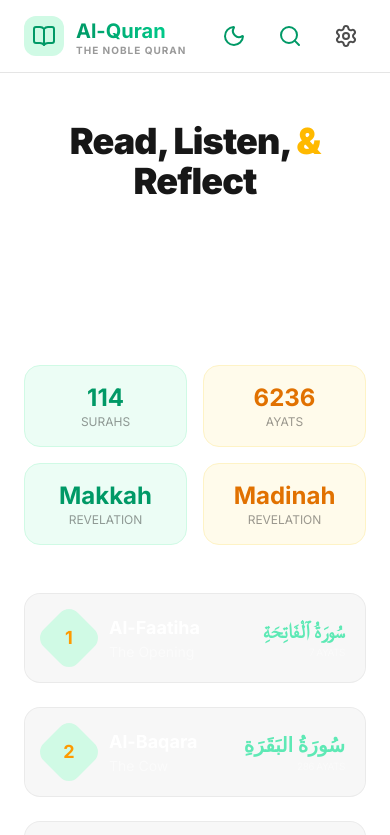
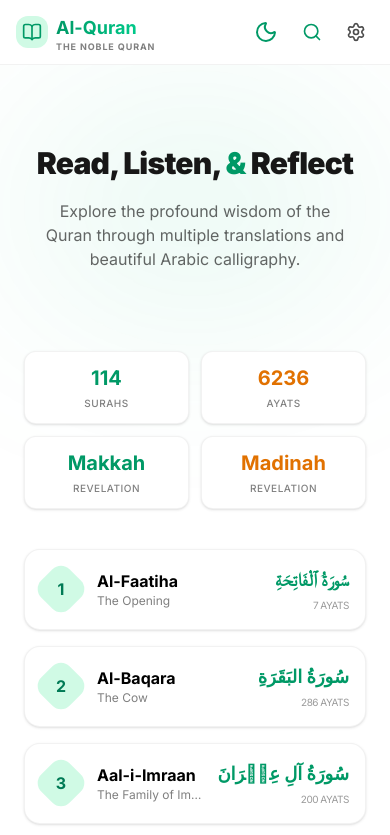
Before and after one commit to shuvo794/Quran-Web-Application, a Next.js app: page / in a window 390 px wide. Shown: the top 835 px of the page. Built offline with nearby package versions, Linux system fonts and the light colour scheme; a web font is replaced by a local one.

Commit message:
feat: implement homepage UI with responsive navigation and interactive surah cards

```diff
--- a/app/page.tsx
+++ b/app/page.tsx
@@ -11,38 +11,40 @@ export default async function HomePage() {
   return (
     <div className="max-w-7xl mx-auto px-6 py-12">
       {/* Hero Section */}
-      <section className="mb-16 text-center">
-        <h2 className="text-4xl md:text-6xl font-black mb-4 tracking-tight">
-          Read, Listen, <span className="text-amber-400">&</span> Reflect
+      <section className="mb-12 md:mb-16 text-center relative py-8 md:py-12">
+        {/* Subtle background glow */}
+        <div className="absolute inset-0 bg-emerald-500/10 dark:bg-emerald-500/5 blur-[100px] -z-10 rounded-full" />
+        <h2 className="text-3xl sm:text-4xl md:text-6xl font-black mb-4 tracking-tight leading-tight">
+          Read, Listen, <span className="text-emerald-600 dark:text-emerald-400">&</span> Reflect
         </h2>
-        <p className="text-white/60 max-w-2xl mx-auto text-lg">
+        <p className="text-black/60 dark:text-white/60 max-w-2xl mx-auto text-base md:text-lg px-4">
           Explore the profound wisdom of the Quran through multiple translations
           and beautiful Arabic calligraphy.
         </p>
       </section>
 
       {/* Stats/Quick Actions */}
-      <div className="grid grid-cols-2 md:grid-cols-4 gap-4 mb-12">
-        <div className="p-4 rounded-2xl bg-emerald-50 dark:bg-emerald-950/20 border border-emerald-100 dark:border-white/5 text-center">
-          <p className="text-2xl font-bold text-emerald-600 dark:text-emerald-400">114</p>
-          <p className="text-xs text-black/40 dark:text-white/40 uppercase">Surahs</p>
+      <div className="grid grid-cols-2 md:grid-cols-4 gap-3 md:gap-4 mb-10 md:mb-12">
+        <div className="p-3 md:p-4 rounded-xl md:rounded-2xl bg-white dark:bg-white/5 border border-black/5 dark:border-white/5 text-center shadow-sm dark:shadow-none hover:border-emerald-500/30 transition-colors">
+          <p className="text-xl md:text-2xl font-bold text-emerald-600 dark:text-emerald-400">114</p>
+          <p className="text-[10px] md:text-xs text-black/50 dark:text-white/50 uppercase font-medium tracking-wider mt-1">Surahs</p>
         </div>
-        <div className="p-4 rounded-2xl bg-amber-50 dark:bg-amber-950/20 border border-amber-100 dark:border-white/5 text-center">
-          <p className="text-2xl font-bold text-amber-600 dark:text-amber-400">6236</p>
-          <p className="text-xs text-black/40 dark:text-white/40 uppercase">Ayats</p>
+        <div className="p-3 md:p-4 rounded-xl md:rounded-2xl bg-white dark:bg-white/5 border border-black/5 dark:border-white/5 text-center shadow-sm dark:shadow-none hover:border-amber-500/30 transition-colors">
+          <p className="text-xl md:text-2xl font-bold text-amber-600 dark:text-amber-400">6236</p>
+          <p className="text-[10px] md:text-xs text-black/50 dark:text-white/50 uppercase font-medium tracking-wider mt-1">Ayats</p>
         </div>
-        <div className="p-4 rounded-2xl bg-emerald-50 dark:bg-emerald-950/20 border border-emerald-100 dark:border-white/5 text-center">
-          <p className="text-2xl font-bold text-emerald-600 dark:text-emerald-400">Makkah</p>
-          <p className="text-xs text-black/40 dark:text-white/40 uppercase">Revelation</p>
+        <div className="p-3 md:p-4 rounded-xl md:rounded-2xl bg-white dark:bg-white/5 border border-black/5 dark:border-white/5 text-center shadow-sm dark:shadow-none hover:border-emerald-500/30 transition-colors">
+          <p className="text-xl md:text-2xl font-bold text-emerald-600 dark:text-emerald-400">Makkah</p>
+          <p className="text-[10px] md:text-xs text-black/50 dark:text-white/50 uppercase font-medium tracking-wider mt-1">Revelation</p>
         </div>
-        <div className="p-4 rounded-2xl bg-amber-50 dark:bg-amber-950/20 border border-amber-100 dark:border-white/5 text-center">
-          <p className="text-2xl font-bold text-amber-600 dark:text-amber-400">Madinah</p>
-          <p className="text-xs text-black/40 dark:text-white/40 uppercase">Revelation</p>
+        <div className="p-3 md:p-4 rounded-xl md:rounded-2xl bg-white dark:bg-white/5 border border-black/5 dark:border-white/5 text-center shadow-sm dark:shadow-none hover:border-amber-500/30 transition-colors">
+          <p className="text-xl md:text-2xl font-bold text-amber-600 dark:text-amber-400">Madinah</p>
+          <p className="text-[10px] md:text-xs text-black/50 dark:text-white/50 uppercase font-medium tracking-wider mt-1">Revelation</p>
         </div>
       </div>
 
       {/* Surah Grid */}
-      <div className="grid grid-cols-1 sm:grid-cols-2 lg:grid-cols-3 gap-6">
+      <div className="grid grid-cols-1 sm:grid-cols-2 lg:grid-cols-3 gap-4 md:gap-6">
         {surahs.map((surah) => (
           <SurahCard key={surah.number} surah={surah} />
         ))}
--- a/components/Navbar.tsx
+++ b/components/Navbar.tsx
@@ -11,34 +11,34 @@ export function Navbar() {
 
   return (
     <>
-      <nav className="sticky top-0 z-40 bg-white/80 dark:bg-black/80 backdrop-blur-md border-b border-black/10 dark:border-white/10 px-6 py-4 flex justify-between items-center transition-colors">
-        <Link href="/" className="flex items-center gap-3 group">
-          <div className="bg-emerald-100 dark:bg-emerald-900 group-hover:bg-emerald-200 dark:group-hover:bg-emerald-800 p-2 rounded-xl transition-colors">
-            <BookOpen className="w-6 h-6 text-emerald-600 dark:text-amber-400" />
+      <nav className="sticky top-0 z-40 bg-white/80 dark:bg-black/80 backdrop-blur-md border-b border-black/5 dark:border-white/10 px-4 md:px-6 py-3 md:py-4 flex justify-between items-center transition-colors">
+        <Link href="/" className="flex items-center gap-2 md:gap-3 group">
+          <div className="bg-emerald-100 dark:bg-emerald-900 group-hover:bg-emerald-200 dark:group-hover:bg-emerald-800 p-1.5 md:p-2 rounded-xl transition-colors">
+            <BookOpen className="w-5 h-5 md:w-6 md:h-6 text-emerald-600 dark:text-amber-400" />
           </div>
           <div>
-            <h1 className="text-xl font-bold bg-gradient-to-r from-emerald-600 to-emerald-400 dark:from-amber-400 dark:to-emerald-400 bg-clip-text text-transparent">
+            <h1 className="text-lg md:text-xl font-bold bg-gradient-to-r from-emerald-600 to-emerald-400 dark:from-amber-400 dark:to-emerald-400 bg-clip-text text-transparent">
               Al-Quran
             </h1>
-            <p className="text-[10px] text-black/40 dark:text-white/50 uppercase tracking-widest leading-none font-bold">The Noble Quran</p>
+            <p className="text-[9px] md:text-[10px] text-black/50 dark:text-white/50 uppercase tracking-widest leading-none font-bold">The Noble Quran</p>
           </div>
         </Link>
 
-        <div className="flex items-center gap-4">
+        <div className="flex items-center gap-2 md:gap-4">
           <ThemeToggle />
           <Link
             href="/search"
             className="p-2 hover:bg-black/5 dark:hover:bg-white/5 rounded-full transition-colors group"
             title="Search Ayats"
           >
-            <Search className="w-6 h-6 text-emerald-600 dark:text-emerald-400 group-hover:text-emerald-500 dark:group-hover:text-amber-400 transition-colors" />
+            <Search className="w-5 h-5 md:w-6 md:h-6 text-emerald-600 dark:text-emerald-400 group-hover:text-emerald-700 dark:group-hover:text-amber-400 transition-colors" />
           </Link>
           <button
             onClick={() => setIsSidebarOpen(true)}
             className="p-2 hover:bg-black/5 dark:hover:bg-white/5 rounded-full transition-colors group"
             title="Open Settings"
           >
-            <Settings className="w-6 h-6 text-black/70 dark:text-white/70 group-hover:text-emerald-500 dark:group-hover:text-amber-400 transition-colors" />
+            <Settings className="w-5 h-5 md:w-6 md:h-6 text-black/70 dark:text-white/70 group-hover:text-emerald-600 dark:group-hover:text-amber-400 transition-colors" />
           </button>
         </div>
       </nav>
--- a/components/SurahCard.tsx
+++ b/components/SurahCard.tsx
@@ -14,27 +14,27 @@ export function SurahCard({ surah }: { surah: SurahMetadata }) {
     >
       <Link
         href={`/surah/${surah.number}`}
-        className="group relative flex items-center gap-4 p-5 rounded-2xl bg-black/[0.03] dark:bg-white/[0.03] border border-black/5 dark:border-white/5 surah-card h-full"
+        className="group relative flex items-center gap-4 p-4 md:p-5 rounded-2xl bg-white dark:bg-white/[0.03] border border-black/5 dark:border-white/5 surah-card h-full shadow-sm dark:shadow-none hover:border-emerald-500/30 hover:shadow-md dark:hover:bg-white/[0.05] transition-all"
       >
-        <div className="relative flex-none w-12 h-12 flex items-center justify-center">
-          <div className="absolute inset-0 bg-emerald-100 dark:bg-emerald-900/30 rounded-xl rotate-45 group-hover:bg-emerald-200 dark:group-hover:bg-emerald-800/50 transition-colors" />
-          <span className="relative text-lg font-bold text-amber-500">{surah.number}</span>
+        <div className="relative flex-none w-10 h-10 md:w-12 md:h-12 flex items-center justify-center">
+          <div className="absolute inset-0 bg-emerald-100 dark:bg-emerald-900/40 rounded-xl rotate-45 group-hover:bg-emerald-200 dark:group-hover:bg-emerald-800/60 transition-colors" />
+          <span className="relative text-base md:text-lg font-bold text-emerald-700 dark:text-amber-400">{surah.number}</span>
         </div>
 
         <div className="flex-1 min-w-0">
-          <h3 className="text-lg font-bold text-white group-hover:text-emerald-400 transition-colors truncate">
+          <h3 className="text-base md:text-lg font-bold text-black dark:text-white group-hover:text-emerald-600 dark:group-hover:text-emerald-400 transition-colors truncate">
             {surah.englishName}
           </h3>
-          <p className="text-sm text-white/50 truncate">
+          <p className="text-xs md:text-sm text-black/50 dark:text-white/50 truncate">
             {surah.englishNameTranslation}
           </p>
         </div>
 
         <div className="flex-none text-right">
-          <h4 className="text-xl font-arabic font-bold text-emerald-300">
+          <h4 className="text-lg md:text-xl font-arabic font-bold text-emerald-600 dark:text-emerald-300">
             {surah.name}
           </h4>
-          <p className="text-[10px] text-white/40 uppercase tracking-tighter">
+          <p className="text-[10px] text-black/40 dark:text-white/40 uppercase tracking-tighter mt-1">
             {surah.numberOfAyahs} Ayats
           </p>
         </div>
```
